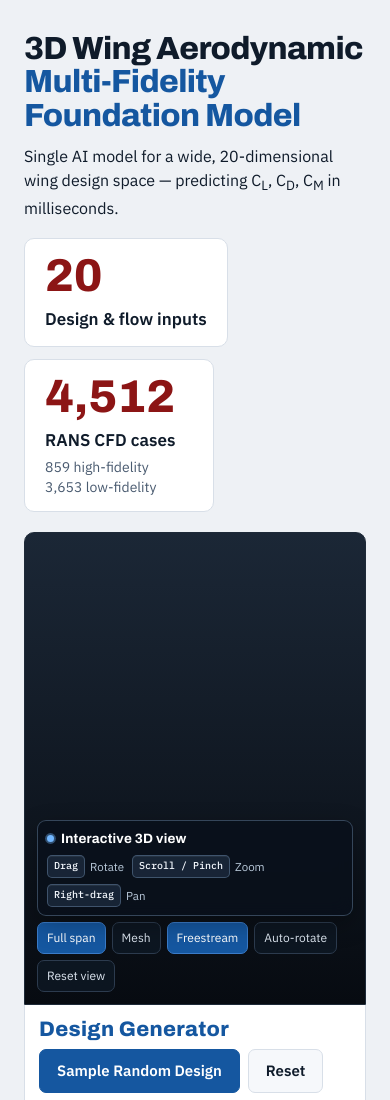
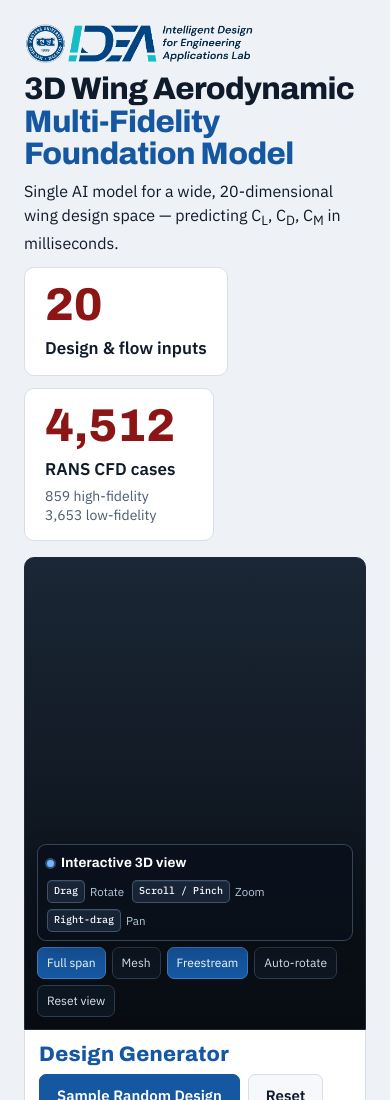
Before and after one commit to idealabHYU/wing_aero_foundation, a plain HTML site: page index.html in a window 390 px wide. Shown: the top 1100 px of the page. Drawn offline with nearby package versions, Linux system fonts and the light colour scheme.

Commit message:
Add IDEA Lab branding to demo header

```diff
--- a/index.html
+++ b/index.html
@@ -30,17 +30,20 @@
 *{box-sizing:border-box}
 body{background:var(--bg);color:var(--ink);font-family:var(--f-body);font-size:15px;line-height:1.5;padding-inline:16px;padding-block:14px}
 .app{max-width:1680px;margin:0 auto;display:grid;gap:14px;grid-template-columns:minmax(0,1fr) minmax(0,1fr);grid-template-areas:"head head" "workspace res";align-items:start}
-header{grid-area:head;display:grid;grid-template-columns:minmax(0,1fr) auto;gap:18px 32px;align-items:end;padding-block:10px 6px}
-header h1{font-family:var(--f-disp);font-weight:800;font-size:clamp(32px,4vw,54px);line-height:1.04;letter-spacing:-.02em;margin:0 0 12px;text-wrap:balance}
+header{grid-area:head;display:grid;grid-template-columns:minmax(0,1fr) auto;grid-template-areas:"hero stats";gap:18px 32px;align-items:end;padding-block:2px 6px}
+.lab-brand{width:clamp(210px,15vw,270px);margin-bottom:12px}
+.lab-brand img{display:block;width:100%;height:auto}
+.hero{grid-area:hero;min-width:0}
+header h1{font-family:var(--f-disp);font-weight:800;font-size:clamp(27px,3vw,46px);line-height:1.04;letter-spacing:-.02em;margin:0 0 10px;text-wrap:balance}
 header h1 span{color:var(--accent);display:block}
-.lede{margin:0;font-size:clamp(16px,1.4vw,20px);color:var(--ink)}
+.lede{margin:0;font-size:clamp(16px,1.4vw,20px);color:var(--ink);white-space:nowrap}
 .lede .nw{white-space:nowrap}
-.stats{display:flex;gap:12px;flex-wrap:wrap}
+.stats{grid-area:stats;display:flex;gap:12px;flex-wrap:wrap}
 .stats div{background:var(--panel);border:1px solid var(--line);border-radius:var(--radius);padding:14px 20px;min-width:190px}
 .stats strong{display:block;font-family:var(--f-disp);font-weight:800;font-size:46px;line-height:1;color:var(--crimson);font-variant-numeric:tabular-nums}
 .stats small{display:block;margin-top:8px;font-size:17px;font-weight:600;color:var(--ink)}
 .stats .det{display:block;margin-top:4px;font-size:14px;line-height:1.4;color:var(--ink2)}
-@media (max-width:900px){header{grid-template-columns:minmax(0,1fr)} .lede .nw{white-space:normal}}
+@media (max-width:900px){.lede{white-space:normal}.lede .nw{white-space:normal}}
 .panel{background:var(--panel);border:1px solid var(--line);border-radius:var(--radius)}
 .workspace-left{grid-area:workspace;display:flex;flex-direction:column;min-width:0}
 #ctrl{display:block;order:2;align-self:stretch;border-top:0;border-radius:0 0 var(--radius) var(--radius)}
@@ -139,10 +142,14 @@ svg text{fill:var(--ink2);font-family:var(--f-mono);font-size:11px}
 .about th{font-weight:600;font-family:var(--f-body)}
 @media (max-width:1180px){
   .app{grid-template-columns:minmax(0,1fr);grid-template-areas:"head" "workspace" "res"}
+  header{grid-template-columns:minmax(0,1fr);grid-template-areas:"hero" "stats";align-items:start}
   #view{height:62vh;min-height:420px}
 }
 @media (max-width:760px){
   .app{grid-template-columns:minmax(0,1fr);grid-template-areas:"head" "workspace" "res"}
+  header{gap:12px;padding-bottom:2px}
+  .lab-brand{width:min(230px,72vw);margin-bottom:10px}
+  header h1{font-size:clamp(26px,8vw,36px);margin-bottom:8px}
   #view{height:56vh;min-height:360px}
   .generator-sec{display:block}
   .generator-sec h2{margin-bottom:8px}
@@ -162,6 +169,9 @@ svg text{fill:var(--ink2);font-family:var(--f-mono);font-size:11px}
 <div class="app">
   <header>
     <div class="hero">
+      <div class="lab-brand">
+        <img src="idea_lab_full_logo.png" alt="Hanyang University IDEA Lab — Intelligent Design for Engineering Applications Lab">
+      </div>
       <h1>3D Wing Aerodynamic <span>Multi-Fidelity Foundation Model</span></h1>
       <p class="lede"><span class="nw">Single AI model for a wide, 20-dimensional wing design space</span> — predicting C<sub>L</sub>, C<sub>D</sub>, C<sub>M</sub> in milliseconds.</p>
     </div>
```
Also changed, not shown: idea_lab_full_logo.png (added).
